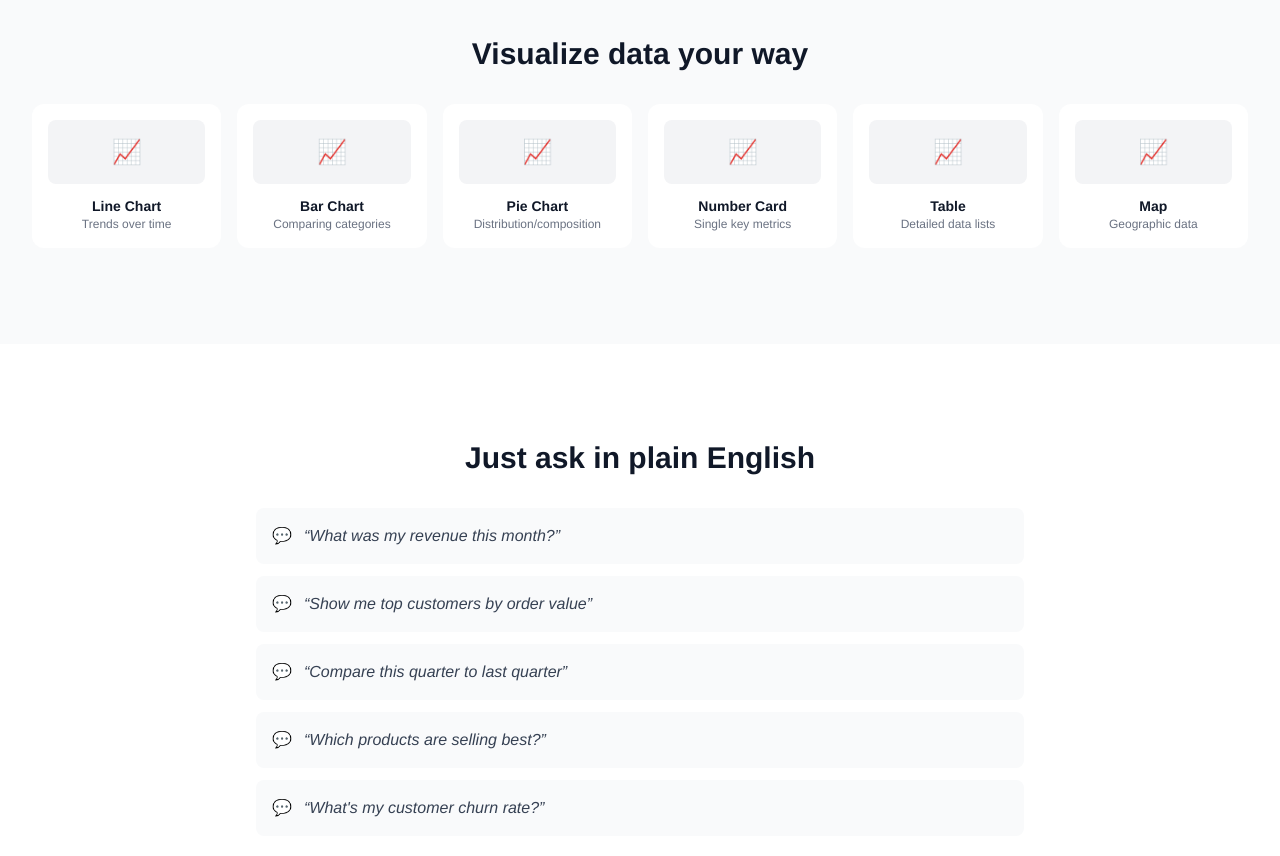
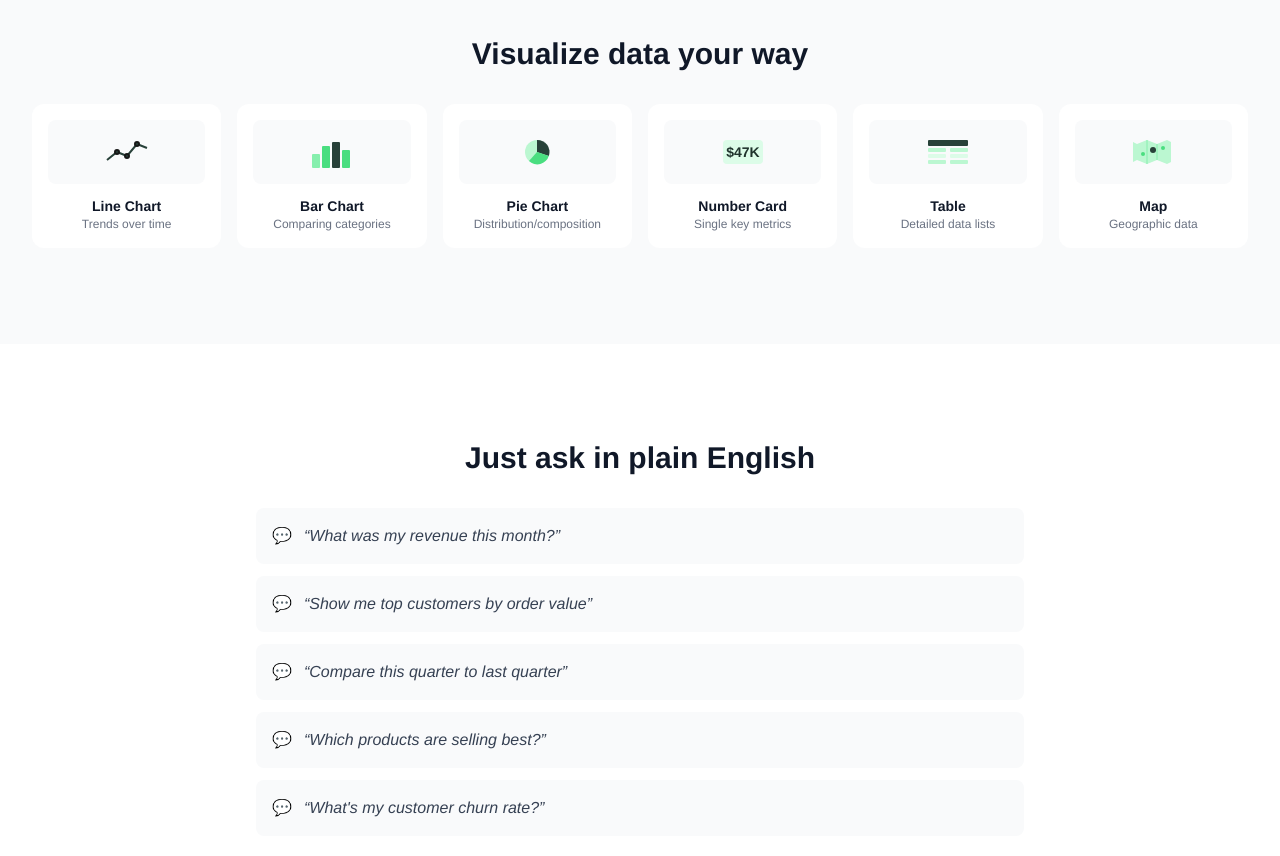
Before and after one commit to k5tuck/binelekv2-website, a Next.js app: page /product/mini-foundry in a window 1280 px wide. Shown: the part 1020-1876 px from the top of the page. Built offline with nearby package versions, Linux system fonts and the light colour scheme.

Commit message:
style: Add distinct SVG icons for chart types in Mini Foundry
Replace generic emoji placeholders with custom SVG illustrations
for each widget type: line chart, bar chart, pie chart, number card,
table, and map.

```diff
--- a/src/app/product/mini-foundry/page.tsx
+++ b/src/app/product/mini-foundry/page.tsx
@@ -26,12 +26,79 @@ const capabilities = [
 ];
 
 const widgetTypes = [
-  { name: "Line Chart", description: "Trends over time" },
-  { name: "Bar Chart", description: "Comparing categories" },
-  { name: "Pie Chart", description: "Distribution/composition" },
-  { name: "Number Card", description: "Single key metrics" },
-  { name: "Table", description: "Detailed data lists" },
-  { name: "Map", description: "Geographic data" },
+  {
+    name: "Line Chart",
+    description: "Trends over time",
+    icon: (
+      <svg viewBox="0 0 48 32" className="w-12 h-8" fill="none" stroke="currentColor" strokeWidth="2">
+        <polyline points="4,24 14,16 24,20 34,8 44,12" className="text-primary-500" />
+        <circle cx="14" cy="16" r="2" className="fill-primary-500" />
+        <circle cx="24" cy="20" r="2" className="fill-primary-500" />
+        <circle cx="34" cy="8" r="2" className="fill-primary-500" />
+      </svg>
+    ),
+  },
+  {
+    name: "Bar Chart",
+    description: "Comparing categories",
+    icon: (
+      <svg viewBox="0 0 48 32" className="w-12 h-8" fill="currentColor">
+        <rect x="4" y="18" width="8" height="14" className="text-primary-300" rx="1" />
+        <rect x="14" y="10" width="8" height="22" className="text-primary-400" rx="1" />
+        <rect x="24" y="6" width="8" height="26" className="text-primary-500" rx="1" />
+        <rect x="34" y="14" width="8" height="18" className="text-primary-400" rx="1" />
+      </svg>
+    ),
+  },
+  {
+    name: "Pie Chart",
+    description: "Distribution/composition",
+    icon: (
+      <svg viewBox="0 0 32 32" className="w-8 h-8">
+        <circle cx="16" cy="16" r="12" className="fill-primary-200" />
+        <path d="M16,16 L16,4 A12,12 0 0,1 27.8,20 Z" className="fill-primary-500" />
+        <path d="M16,16 L27.8,20 A12,12 0 0,1 8,25 Z" className="fill-primary-400" />
+      </svg>
+    ),
+  },
+  {
+    name: "Number Card",
+    description: "Single key metrics",
+    icon: (
+      <svg viewBox="0 0 48 32" className="w-12 h-8" fill="currentColor">
+        <rect x="4" y="4" width="40" height="24" rx="4" className="text-primary-100" />
+        <text x="24" y="21" textAnchor="middle" className="text-primary-600 text-sm font-bold" style={{ fontSize: '14px' }}>$47K</text>
+      </svg>
+    ),
+  },
+  {
+    name: "Table",
+    description: "Detailed data lists",
+    icon: (
+      <svg viewBox="0 0 48 32" className="w-12 h-8" fill="currentColor">
+        <rect x="4" y="4" width="40" height="6" className="text-primary-500" rx="1" />
+        <rect x="4" y="12" width="18" height="4" className="text-primary-200" rx="1" />
+        <rect x="26" y="12" width="18" height="4" className="text-primary-200" rx="1" />
+        <rect x="4" y="18" width="18" height="4" className="text-primary-100" rx="1" />
+        <rect x="26" y="18" width="18" height="4" className="text-primary-100" rx="1" />
+        <rect x="4" y="24" width="18" height="4" className="text-primary-200" rx="1" />
+        <rect x="26" y="24" width="18" height="4" className="text-primary-200" rx="1" />
+      </svg>
+    ),
+  },
+  {
+    name: "Map",
+    description: "Geographic data",
+    icon: (
+      <svg viewBox="0 0 48 32" className="w-12 h-8" fill="currentColor">
+        <path d="M8,8 L18,4 L28,8 L38,4 L42,6 L42,26 L38,28 L28,24 L18,28 L8,24 L4,26 L4,6 Z" className="text-primary-200" />
+        <path d="M18,4 L18,28 M28,8 L28,24" stroke="currentColor" strokeWidth="1" className="text-primary-300" fill="none" />
+        <circle cx="24" cy="14" r="3" className="text-primary-500" />
+        <circle cx="14" cy="18" r="2" className="text-primary-400" />
+        <circle cx="34" cy="12" r="2" className="text-primary-400" />
+      </svg>
+    ),
+  },
 ];
 
 const exampleQueries = [
@@ -92,8 +159,8 @@ export default function MiniFoundryPage() {
           <div className="grid grid-cols-2 md:grid-cols-3 lg:grid-cols-6 gap-4">
             {widgetTypes.map((widget) => (
               <div key={widget.name} className="bg-white p-4 rounded-xl text-center">
-                <div className="h-16 bg-gray-100 rounded-lg mb-3 flex items-center justify-center text-2xl">
-                  📈
+                <div className="h-16 bg-gray-50 rounded-lg mb-3 flex items-center justify-center">
+                  {widget.icon}
                 </div>
                 <h3 className="font-semibold text-gray-900 text-sm">{widget.name}</h3>
                 <p className="text-xs text-gray-500">{widget.description}</p>
```
